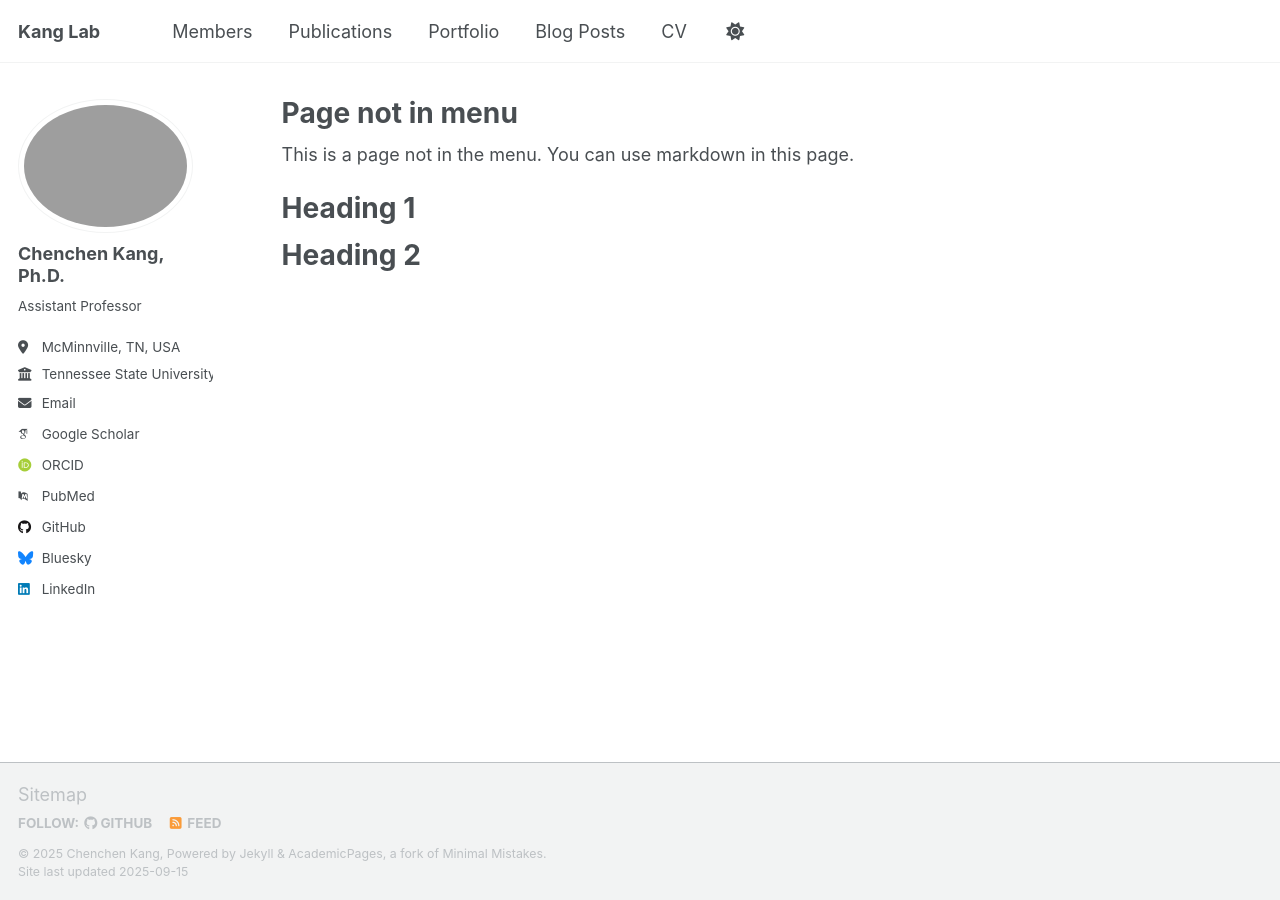
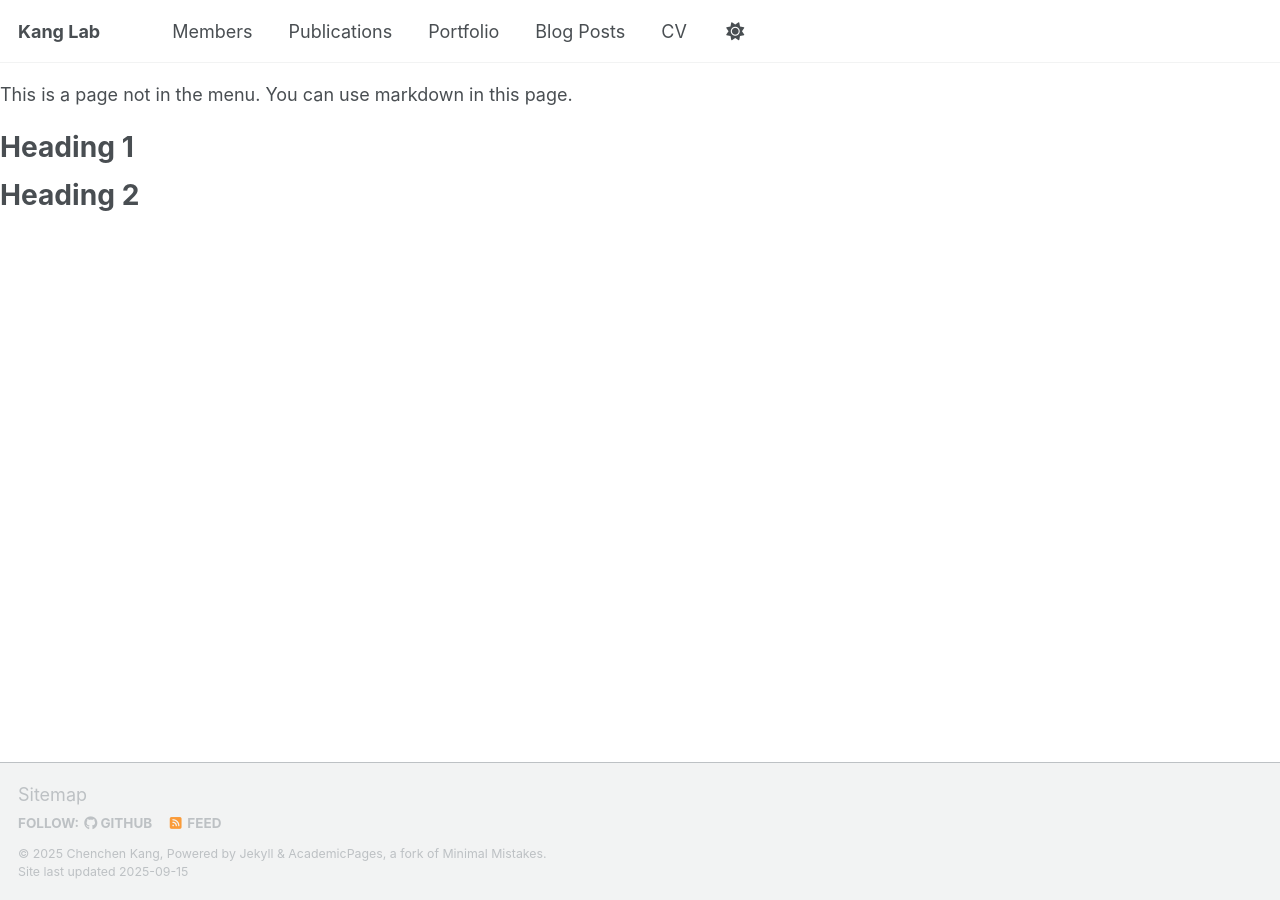
Before and after one commit to ChenchenKang/web, a Jekyll site: the page built from _pages/non-menu-page.md, in a window 1280 px wide. Built offline with Jekyll 4.4.1, drawn with Linux system fonts in a browser that asks for light colours; some web fonts are replaced; our own code applies the rules of GitHub Pages for plain Markdown files; a script that is not in the unit is left out; part of the change alters nothing that is shown.

```diff
--- a/_config.yml
+++ b/_config.yml
@@ -231,17 +231,30 @@ collections:
     permalink: /:collection/:path/
 
 
-# These settings control how pages and collections are included in the site
 defaults:
-  # Homepage (About page) — keep profile
+  # 0) Global kill-switch: turn the author profile OFF everywhere by default
   - scope:
       path: ""
-      type: pages
+    values:
+      author_profile: false
+
+  # 1) Turn it ON only for your homepage file.
+  # If your homepage is "index.md" at the repo root, keep this block:
+  - scope:
+      path: "index.md"
     values:
       layout: single
-      author_profile: false
+      author_profile: true
 
-  # All posts (blog/news) — no profile
+  # If your homepage is "_pages/about.md" instead, comment the block above
+  # and use this one:
+  # - scope:
+  #     path: "_pages/about.md"
+  #   values:
+  #     layout: single
+  #     author_profile: true
+
+  # 2) Keep your other collection settings (explicitly OFF, plus any options you want)
   - scope:
       path: ""
       type: posts
@@ -253,7 +266,6 @@ defaults:
       share: true
       related: true
 
-  # Teaching pages — no profile
   - scope:
       path: ""
       type: teaching
@@ -263,7 +275,6 @@ defaults:
       share: true
       comments: true
 
-  # Publications — no profile
   - scope:
       path: ""
       type: publications
@@ -273,7 +284,6 @@ defaults:
       share: true
       comments: true
 
-  # Portfolio — no profile
   - scope:
       path: ""
       type: portfolio
@@ -283,7 +293,6 @@ defaults:
       share: true
       comments: true
 
-  # Talks — no profile
   - scope:
       path: ""
       type: talks
@@ -291,6 +300,7 @@ defaults:
       layout: talk
       author_profile: false
       share: true
+
 
 
 
```
